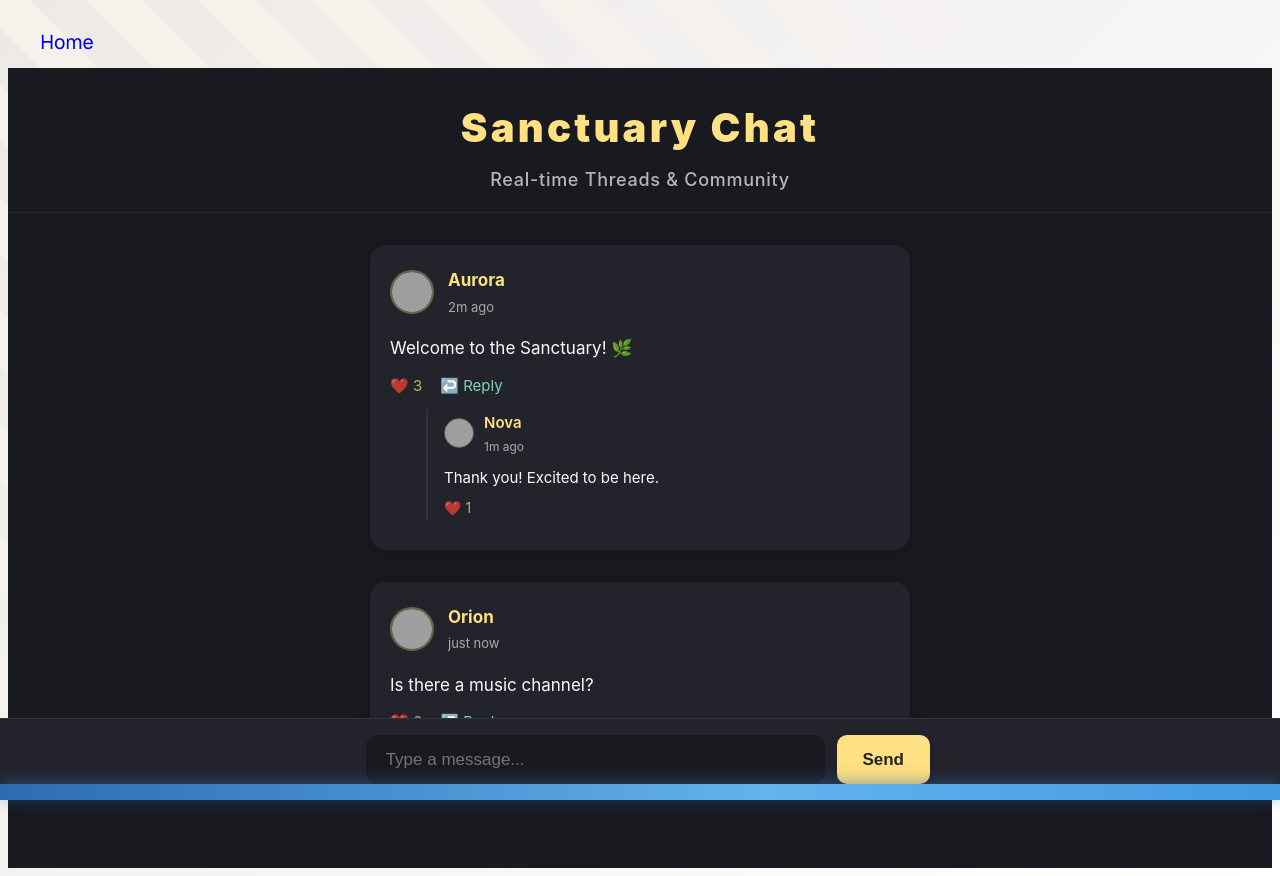
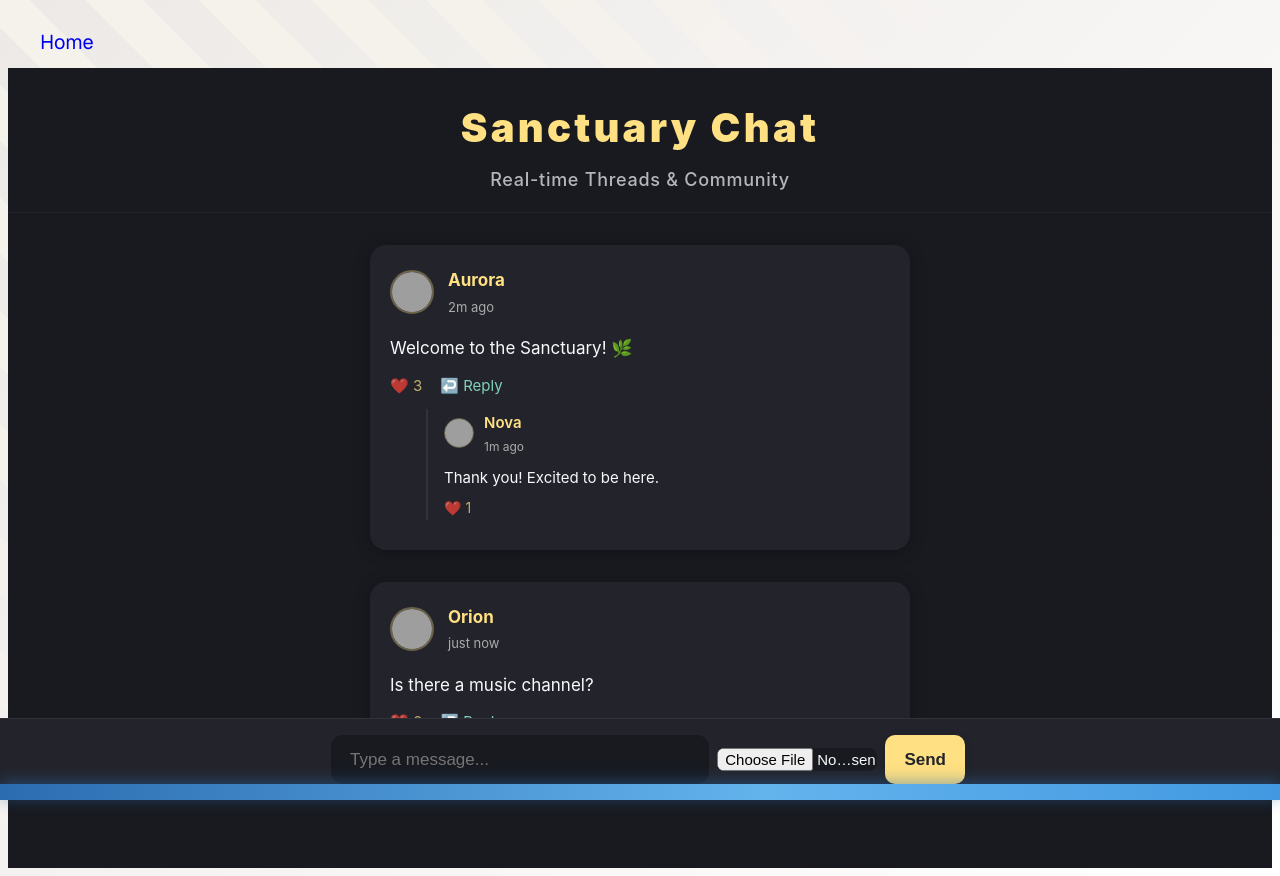
Before and after one commit to Shellzonit/auralis-sanctuary-, a Next.js app: page /chat in a window 1280 px wide. Shown: the top 876 px of the page. Built offline with nearby package versions, Linux system fonts and the light colour scheme; grey boxes are pictures that could not be loaded.

Commit message:
Chat: enable image/file uploads, update input bar and message rendering for media support

```diff
--- a/app/chat/page.tsx
+++ b/app/chat/page.tsx
@@ -1,5 +1,5 @@
 "use client";
-import { useState } from "react";
+import { useState, useRef } from "react";
 
 // Unique, modern chat page layout
 export default function ChatPage() {
@@ -34,6 +34,8 @@ export default function ChatPage() {
     },
   ]);
   const [input, setInput] = useState("");
+  const [file, setFile] = useState<File | null>(null);
+  const fileInputRef = useRef<HTMLInputElement>(null);
 
   return (
     <div style={{ minHeight: "100vh", background: "#181a20", color: "#f7fafc", fontFamily: "Inter, sans-serif", display: "flex", flexDirection: "column", alignItems: "center" }}>
@@ -53,7 +55,20 @@ export default function ChatPage() {
                 <div style={{ fontSize: 13, color: "#aaa" }}>{msg.timestamp}</div>
               </div>
             </div>
-            <div style={{ fontSize: 17, color: "#f7fafc", margin: "14px 0 8px 0" }}>{msg.text}</div>
+            <div style={{ fontSize: 17, color: "#f7fafc", margin: "14px 0 8px 0" }}>
+              {msg.text}
+              {msg.fileUrl && (
+                <div style={{ marginTop: 10 }}>
+                  {msg.fileType && msg.fileType.startsWith("image/") ? (
+                    <img src={msg.fileUrl} alt="uploaded" style={{ maxWidth: 320, maxHeight: 220, borderRadius: 10, border: '1px solid #31323a' }} />
+                  ) : (
+                    <a href={msg.fileUrl} target="_blank" rel="noopener noreferrer" style={{ color: '#7fd1b9', textDecoration: 'underline', fontSize: 15 }}>
+                      {msg.fileName || 'Download file'}
+                    </a>
+                  )}
+                </div>
+              )}
+            </div>
             <div style={{ display: "flex", alignItems: "center", gap: 18, marginBottom: 6 }}>
               <span style={{ fontSize: 15, color: "#ffe082bb", cursor: "pointer" }}>❤️ {msg.reactions}</span>
               <span style={{ fontSize: 15, color: "#7fd1b9", cursor: "pointer" }}>↩️ Reply</span>
@@ -98,8 +113,35 @@ export default function ChatPage() {
         }}
         onSubmit={e => {
           e.preventDefault();
-          // Add send logic here
+          // Simulate file upload by creating a local URL (replace with real upload logic)
+          let fileUrl = null;
+          let fileType = null;
+          let fileName = null;
+          if (file) {
+            fileUrl = URL.createObjectURL(file);
+            fileType = file.type;
+            fileName = file.name;
+          }
+          if (input.trim() || file) {
+            setMessages(prev => [
+              ...prev,
+              {
+                id: Date.now(),
+                author: "You",
+                avatar: "https://api.dicebear.com/7.x/personas/svg?seed=You",
+                text: input,
+                timestamp: "now",
+                reactions: 0,
+                replies: [],
+                fileUrl,
+                fileType,
+                fileName,
+              },
+            ]);
+          }
           setInput("");
+          setFile(null);
+          if (fileInputRef.current) fileInputRef.current.value = "";
         }}
       >
         <input
@@ -109,15 +151,30 @@ export default function ChatPage() {
           placeholder="Type a message..."
           style={{
             width: "100%",
-            maxWidth: 420,
+            maxWidth: 340,
             padding: "0.9rem 1.2rem",
             borderRadius: 12,
             border: "none",
             fontSize: 17,
             background: "#181a20",
             color: "#f7fafc",
-            marginRight: 12,
+            marginRight: 8,
             outline: "none",
+          }}
+        />
+        <input
+          type="file"
+          accept="image/*,audio/*,video/*,.pdf,.doc,.docx,.txt"
+          ref={fileInputRef}
+          onChange={e => setFile(e.target.files && e.target.files[0] ? e.target.files[0] : null)}
+          style={{
+            marginRight: 8,
+            background: '#181a20',
+            color: '#f7fafc',
+            border: 'none',
+            borderRadius: 8,
+            fontSize: 15,
+            maxWidth: 160,
           }}
         />
         <button
@@ -129,7 +186,7 @@ export default function ChatPage() {
             fontSize: 17,
             border: "none",
             borderRadius: 10,
-            padding: "0.9rem 1.6rem",
+            padding: "0.9rem 1.2rem",
             cursor: "pointer",
             boxShadow: "0 2px 8px #0002",
             transition: "background .18s",
```
